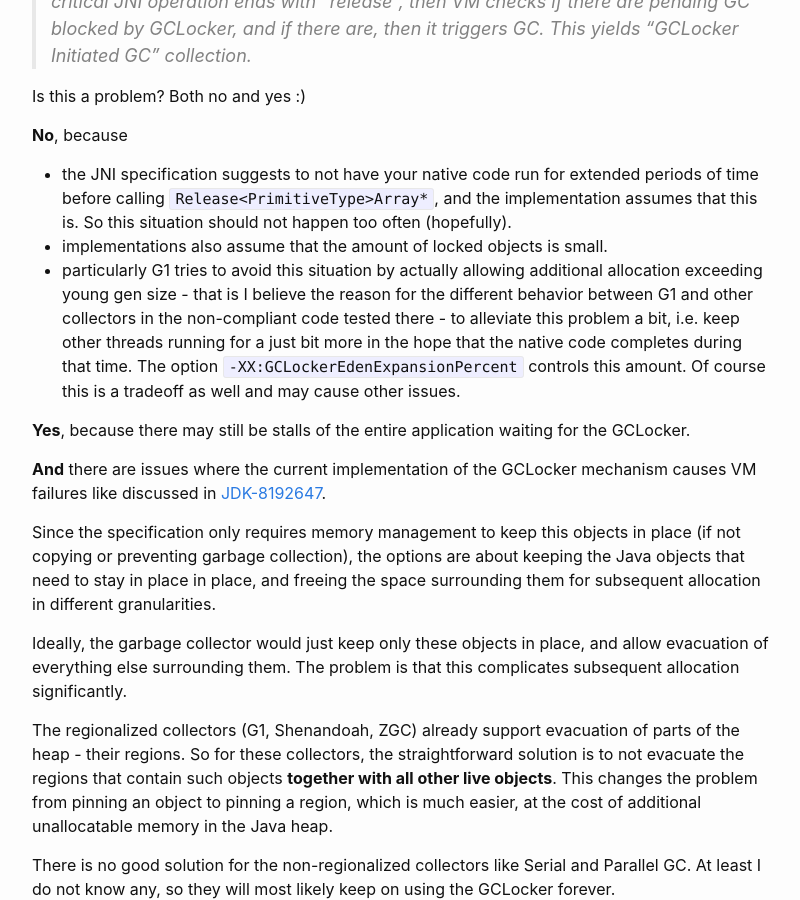
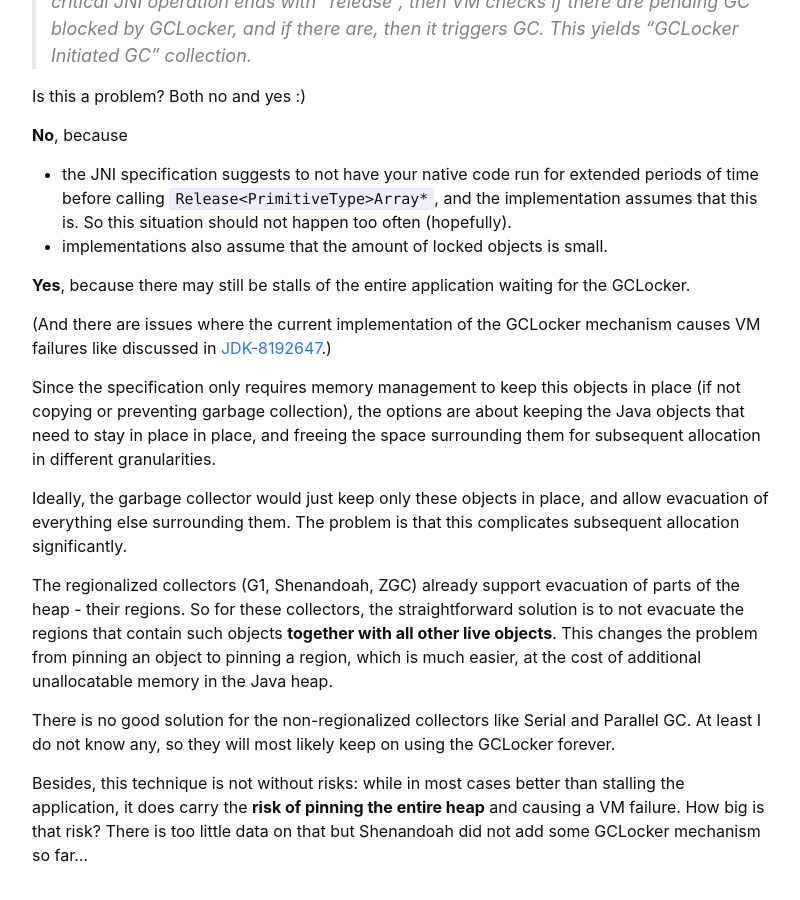
Before and after one commit to tschatzl/tschatzl.github.io, a Jekyll site: the page built from _posts/2021-06-28-evacuation-failure.md, in a window 1280 px wide and 900 px high, scrolled down 888 px. Shown: the whole window, without its empty margins (238-1038 px from the left). Built offline with Jekyll 4.4.1, drawn with Linux system fonts in a browser that asks for light colours.

Commit message:
Removed some paragraph not really related to the main purpose of that section. The post is too long anyway.

```diff
--- a/_posts/2021-06-28-evacuation-failure.md
+++ b/_posts/2021-06-28-evacuation-failure.md
@@ -25,12 +25,10 @@ Is this a problem? Both no and yes :)
 **No**, because
  * the JNI specification suggests to not have your native code run for extended periods of time before calling `Release<PrimitiveType>Array*`, and the implementation assumes that this is. So this situation should not happen too often (hopefully).
  * implementations also assume that the amount of locked objects is small.
- * particularly G1 tries to avoid this situation by actually allowing additional allocation exceeding young gen size - that is I believe the reason for the different behavior between G1 and other collectors in the non-compliant code tested there - to alleviate this problem a bit, i.e. keep other threads running for a just bit more in the hope that the native code completes during that time.
-The option `-XX:GCLockerEdenExpansionPercent` controls this amount. Of course this is a tradeoff as well and may cause other issues.
 
 **Yes**, because there may still be stalls of the entire application waiting for the GCLocker.
 
-**And** there are issues where the current implementation of the GCLocker mechanism causes VM failures like discussed in [JDK-8192647](https://bugs.openjdk.java.net/browse/JDK-8192647).
+(And there are issues where the current implementation of the GCLocker mechanism causes VM failures like discussed in [JDK-8192647](https://bugs.openjdk.java.net/browse/JDK-8192647).)
 
 Since the specification only requires memory management to keep this objects in place (if not copying or preventing garbage collection), the options are about keeping the Java objects that need to stay in place in place, and freeing the space surrounding them for subsequent allocation in different granularities.
 
```
